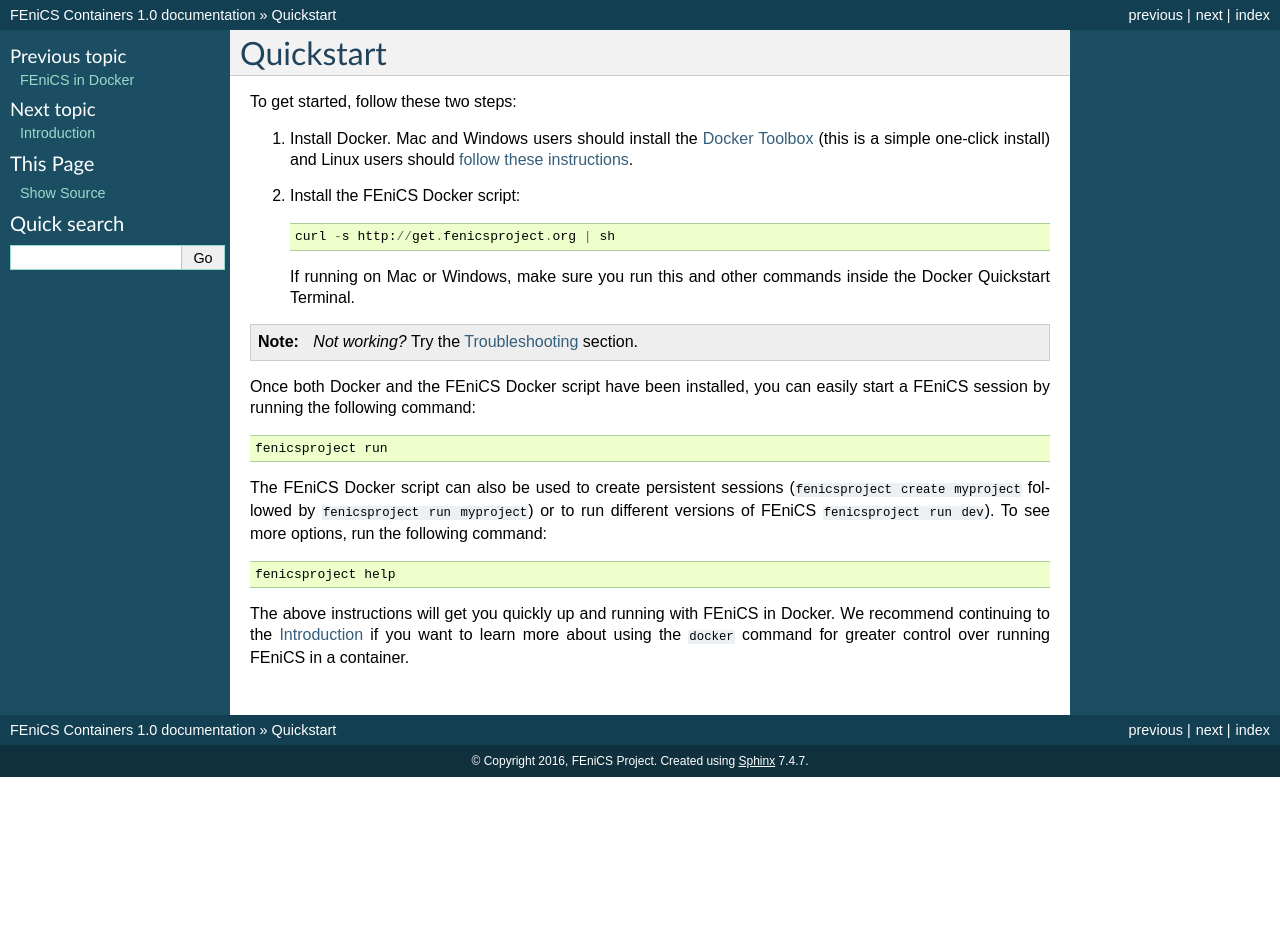
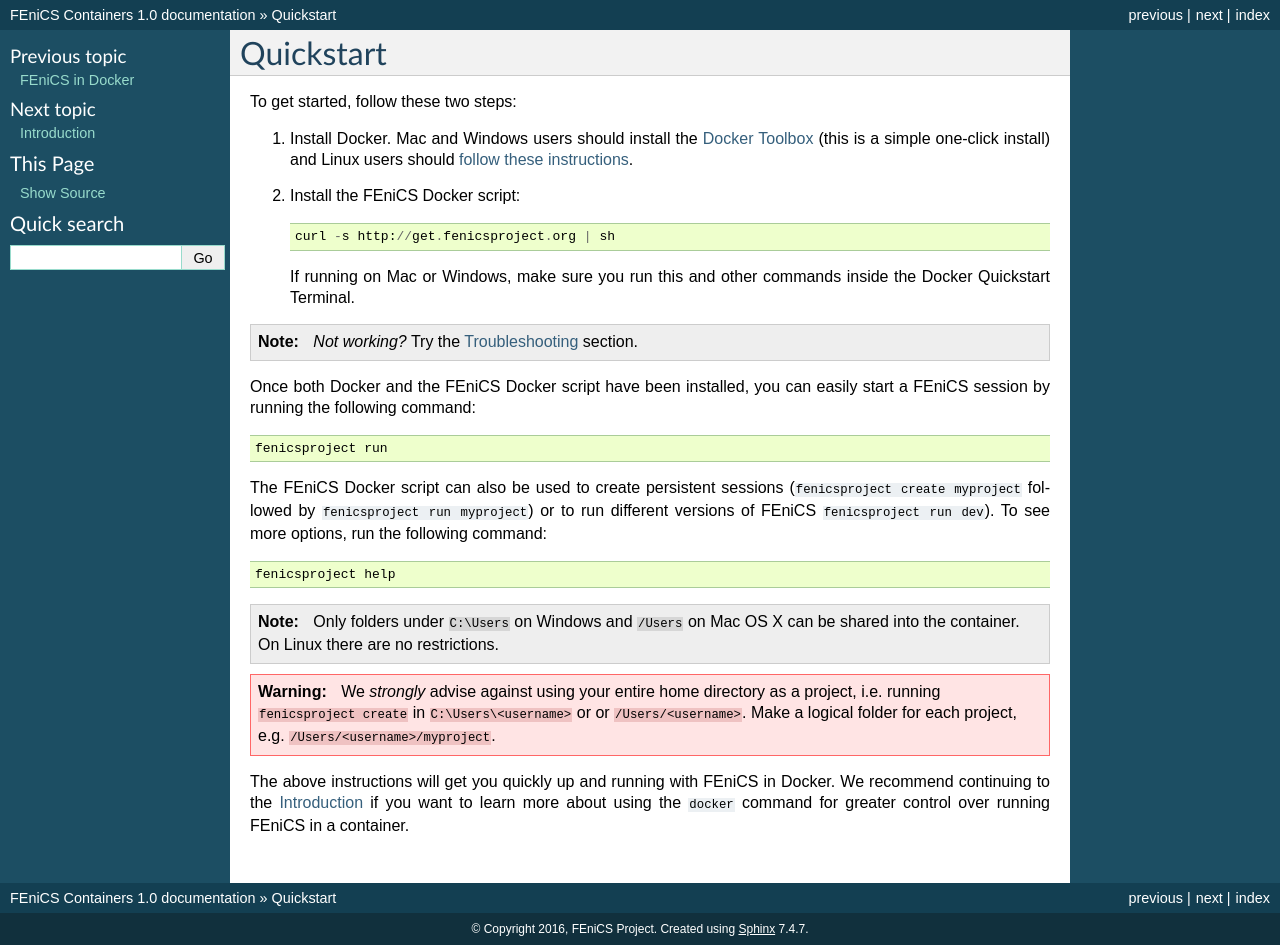
Before and after one commit to vacary/docker, a Sphinx documentation site: the page built from docs/source/quickstart.rst, in a window 1280 px wide. Built offline with Sphinx 7.4.7, drawn with Linux system fonts in a browser that asks for light colours; before the commit the page ends 900 px from its top, so only the background shows below that.

Commit message:
Note on allowable shared folders, warning on sharing whole home.
[skip build]

```diff
--- a/docs/source/quickstart.rst
+++ b/docs/source/quickstart.rst
@@ -33,6 +33,14 @@
 
     fenicsproject help
 
+.. note:: Only folders under ``C:\Users`` on Windows and ``/Users`` on Mac OS X
+          can be shared into the container. On Linux there are no restrictions.
+
+.. warning:: We *strongly* advise against using your entire home directory as a
+             project, i.e. running ``fenicsproject create`` in ``C:\Users\<username>`` or
+             or ``/Users/<username>``. Make a logical folder for each project,
+             e.g. ``/Users/<username>/myproject``.
+
 The above instructions will get you quickly up and running with FEniCS in
 Docker. We recommend continuing to the :ref:`introduction` if you want to learn
 more about using the ``docker`` command for greater control over running FEniCS
```
